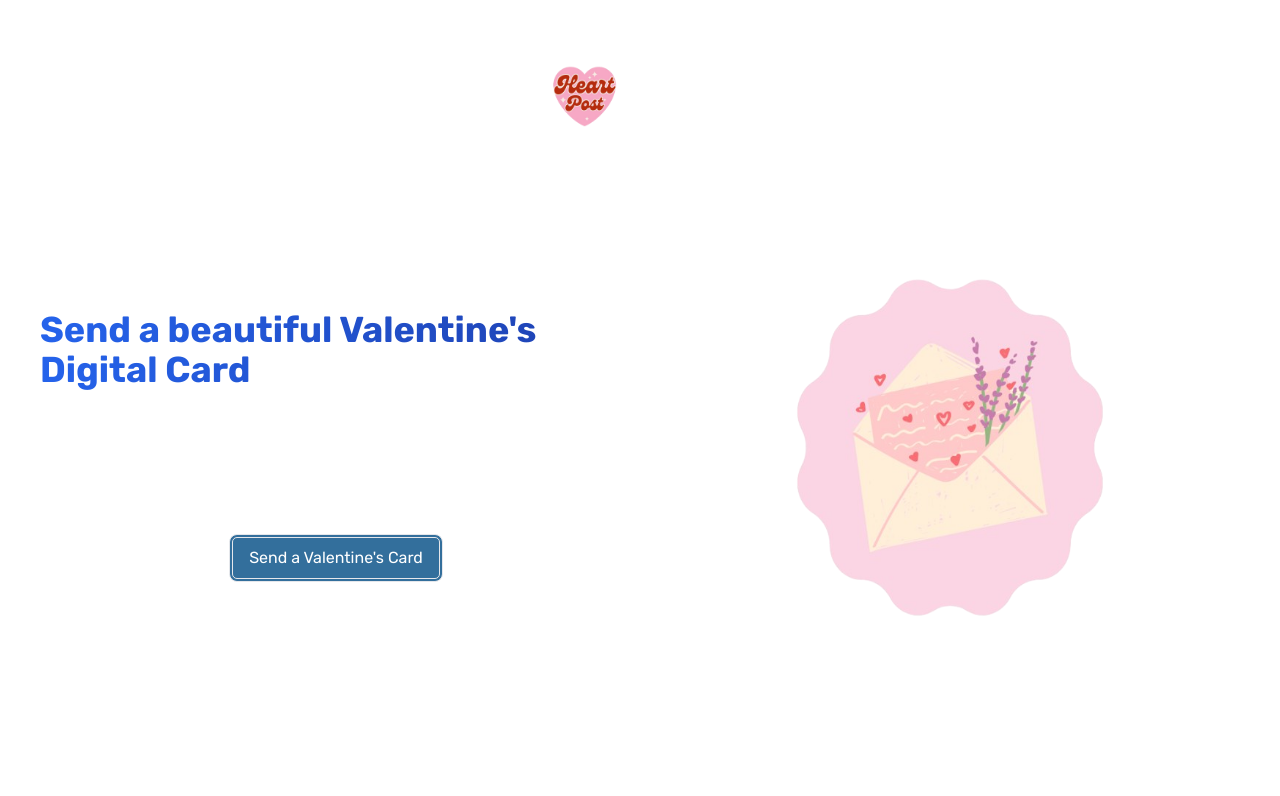
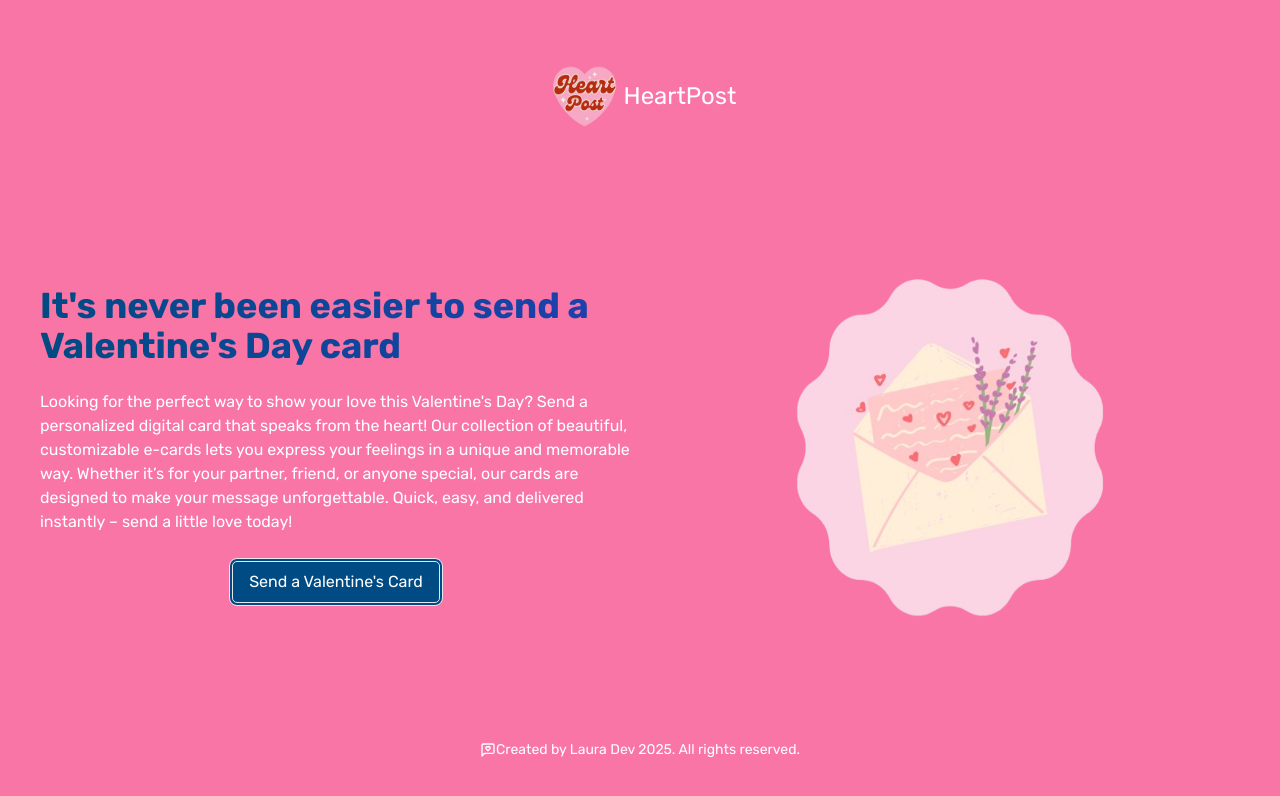
Before and after one commit to lavollmer/valentines-card, a React (Vite) app: page / in a window 1280 px wide. Shown: the top 796 px of the page. Built offline with nearby package versions, Linux system fonts and the light colour scheme.

Commit message:
updating the Landing Page

```diff
--- a/src/components/LandingPage.tsx
+++ b/src/components/LandingPage.tsx
@@ -6,16 +6,16 @@
 
 const LandingPage = () => {
   return (
-    <div className="bg-redred w-screen h-screen flex flex-col justify-between items-center p-10">
+    <div className="bg-bubblePink w-screen h-screen flex flex-col justify-between items-center p-10">
       <div>
         <Navigation />
       </div>
       <div className="flex grid grid-cols-1 md:grid-cols-2 gap-4">
-        <div className="font-rubik text-white flex flex-col items-center justify-center">
-          <h1 className="text-4xl bg-gradient-to-r from-blue-600 to-blue-800 inline-block font-bold text-transparent bg-clip-text">
-            Send a beautiful Valentine's Digital Card
+        <div className="font-rubik text-white flex flex-col items-center justify-center space-y-6">
+          <h1 className="text-4xl bg-gradient-to-r from-navyBlue to-blue-800 inline-block font-bold text-transparent bg-clip-text">
+            It's never been easier to send a Valentine's Day card
           </h1>
-          <p className="text-md text-center">
+          <p className="text-md text-left">
             Looking for the perfect way to show your love this Valentine's Day?
             Send a personalized digital card that speaks from the heart! Our
             collection of beautiful, customizable e-cards lets you express your
@@ -24,7 +24,7 @@
             your message unforgettable. Quick, easy, and delivered instantly –
             send a little love today!
           </p>
-          <button className="py-2 px-4 rounded-lg bg-navyBlue bg-opacity-80 border-4 border-double">
+          <button className="py-2 px-4 rounded-lg bg-navyBlue border-4 border-double hover:bg-white hover:bg-opacity-40 hover:text-black">
             Send a Valentine's Card
           </button>
         </div>
```
